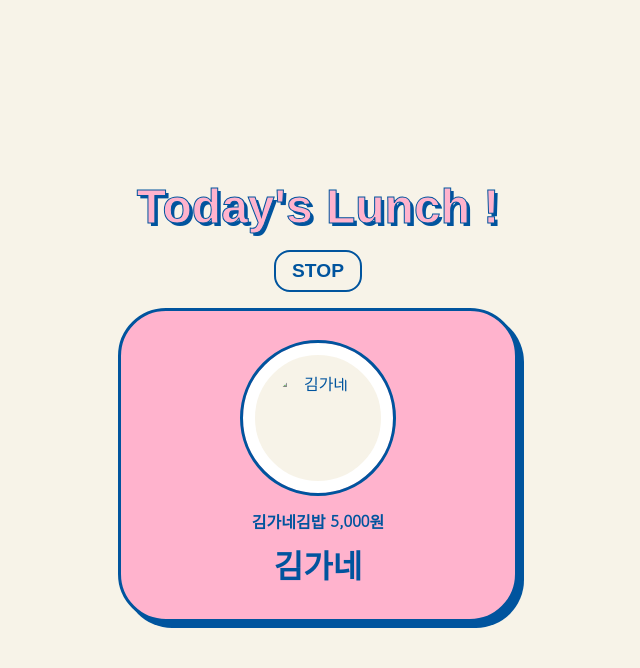
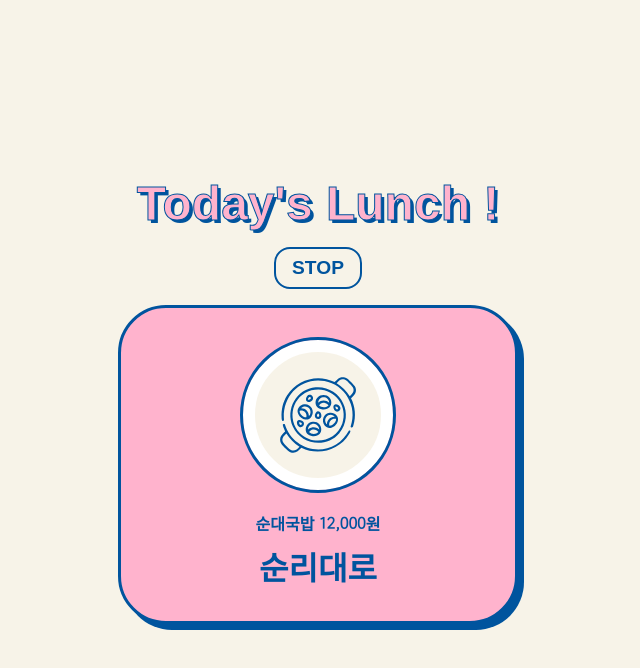
Before and after one commit to kimjisu987/todays_lunch, a plain HTML site: page index.html in a window 1280 px wide. Both pictures are taken after a click on the button "START". Shown: the whole page, without its empty margins (322-962 px from the left). Drawn offline with Linux system fonts and the light colour scheme; a web font is replaced by a local one.

Commit message:
Add files via upload

```diff
--- a/main.css
+++ b/main.css
@@ -73,7 +73,8 @@ button:hover {
     border-radius: 50%;
     border: 12px solid #fff;
     outline: 3px solid var(--blue);
-    background: var(--bgColor);
+    background: var(--bgColor) url(./icon/icons.svg) no-repeat 0% 0% / 500%;
+    background-position: 0% 25%;
 }
 .menuMenu {
     font-weight: 600;
--- a/main.js
+++ b/main.js
@@ -1,27 +1,27 @@
 const menuList = [
-    {name: "토담집", img: "./icon/todamjip.svg", menu: "순두부찌개", price: "9,000원"},
-    {name: "한스포", img: "./icon/hanseupo.svg", menu: "양지 쌀국수", price: "9,500원"},
-    {name: "순리대로", img: "./icon/sunridaero.svg", menu: "순대국밥", price: "12,000원"},
-    {name: "뽕사부", img: "./icon/ppongsabu.svg", menu: "짬뽕", price: "12,000원"},
-    {name: "원스타올드 버거", img: "./icon/wonstarold.svg", menu: "원스타 디럭스", price: "10,800원"},
-    {name: "신촌설렁탕", img: "./icon/shinchon.svg", menu: "명품설렁탕", price: "11,000원"},
-    {name: "백소정", img: "./icon/baeksojeong.svg", menu: "돈카츠", price: "10,900원"},
-    {name: "포브라더스", img: "./icon/fourbrothers.svg", menu: "양지 쌀국수", price: "12,500원"},
-    {name: "콩나물국밥", img: "./icon/kongnamul.svg", menu: "돈까스", price: "10,000원"},
-    {name: "광화문국밥", img: "./icon/gwanghwamun.svg", menu: "돼지국밥", price: "9,000원"},
-    {name: "봉시김치찌개", img: "./icon/bongsi.svg", menu: "봉시찌개", price: "11,000원"},
-    {name: "덴키", img: "./icon/denki.svg", menu: "이에케라멘", price: "10,000원"},
-    {name: "사계솔", img: "./icon/sagyesol.svg", menu: "차돌 순두부", price: "9,000원"},
-    {name: "삼식이감자탕", img: "./icon/samsigi.svg", menu: "뼈해장국", price: "12,000원"},
-    {name: "수닭도리", img: "./icon/sudalttori.svg", menu: "순살 닭짜글이", price: "10,000원"},
-    {name: "코시", img: "./icon/kosi.svg", menu: "토리텐붓카케우동", price: "10,500원"},
-    {name: "the감성", img: "./icon/thegamseong.svg", menu: "우삼겹 포케", price: "11,000원"},
-    {name: "골목안생태집", img: "./icon/golmogan.svg", menu: "동태탕", price: "11,000원"},
-    {name: "김가네", img: "./icon/kimgane.svg", menu: "김가네김밥", price: "5,000원"},
-    {name: "청실홍실", img: "./icon/cheongsilhongsil.svg", menu: "온모밀국수", price: "8,000원"},
-    {name: "the볶이", img: "./icon/thebokyi.svg", menu: "THE 볶이", price: "4,000원"},
-    {name: "취향마라", img: "./icon/maratang.svg", menu: "셀프마라탕", price: "11,500원"},
-    {name: "호앙비엣", img: "./icon/hoangviet.svg", menu: "소고기 양지 쌀국수", price: "10,500원"}
+    {name: "백소정", img: "0% 0%", menu: "돈카츠", price: "10,900원"},
+    {name: "봉시김치찌개", img: "25% 0%", menu: "봉시찌개", price: "11,000원"},
+    {name: "청실홍실", img: "50% 0%", menu: "온모밀국수", price: "8,000원"},
+    {name: "덴키", img: "75% 0%", menu: "이에케라멘", price: "10,000원"},
+    {name: "포브라더스", img: "100% 0%", menu: "양지 쌀국수", price: "12,500원"},
+    {name: "골목안생태집", img: "25% 0%", menu: "동태탕", price: "11,000원"},
+    {name: "광화문국밥", img: "25% 25%", menu: "돼지국밥", price: "9,000원"},
+    {name: "한스포", img: "25% 50%", menu: "양지 쌀국수", price: "9,500원"},
+    {name: "호앙비엣", img: "25% 75%", menu: "소고기 양지 쌀국수", price: "10,500원"},
+    {name: "김가네", img: "25% 100%", menu: "김가네김밥", price: "5,000원"},
+    {name: "콩나물국밥", img: "50% 0%", menu: "돈까스", price: "10,000원"},
+    {name: "코시", img: "50% 25%", menu: "토리텐붓카케우동", price: "10,500원"},
+    {name: "취향마라", img: "50% 50%", menu: "셀프마라탕", price: "11,500원"},
+    {name: "뽕사부", img: "50% 75%", menu: "짬뽕", price: "12,000원"},
+    {name: "사계솔", img: "50% 100%", menu: "차돌 순두부", price: "9,000원"},
+    {name: "삼식이감자탕", img: "75% 0%", menu: "뼈해장국", price: "12,000원"},
+    {name: "신촌설렁탕", img: "75% 25%", menu: "명품설렁탕", price: "11,000원"},
+    {name: "수닭도리", img: "75% 50%", menu: "순살 닭짜글이", price: "10,000원"},
+    {name: "순리대로", img: "75% 75%", menu: "순대국밥", price: "12,000원"},
+    {name: "the볶이", img: "75% 100%", menu: "THE 볶이", price: "4,000원"},
+    {name: "the감성", img: "100% 0%", menu: "우삼겹 포케", price: "11,000원"},
+    {name: "토담집", img: "100% 25%", menu: "순두부찌개", price: "9,000원"},
+    {name: "원스타올드 버거", img: "100% 50%", menu: "원스타 디럭스", price: "10,800원"}
 ];
 
 let menuInterval;
@@ -33,10 +33,8 @@ function randomMenu() {
 
     const menuDisplay = document.getElementById('menuDisplay');
 
-    const menuImg = document.createElement('img');
-    menuImg.src = selectMenu.img;
-    menuImg.alt = selectMenu.name;
-    menuImg.className = 'menuImg';
+    const menuImg = document.querySelector('.menuImg');
+    menuImg.style.backgroundPosition=selectMenu.img;
 
     const menuMenu = document.createElement('p');
     menuMenu.className = 'menuMenu';
```
